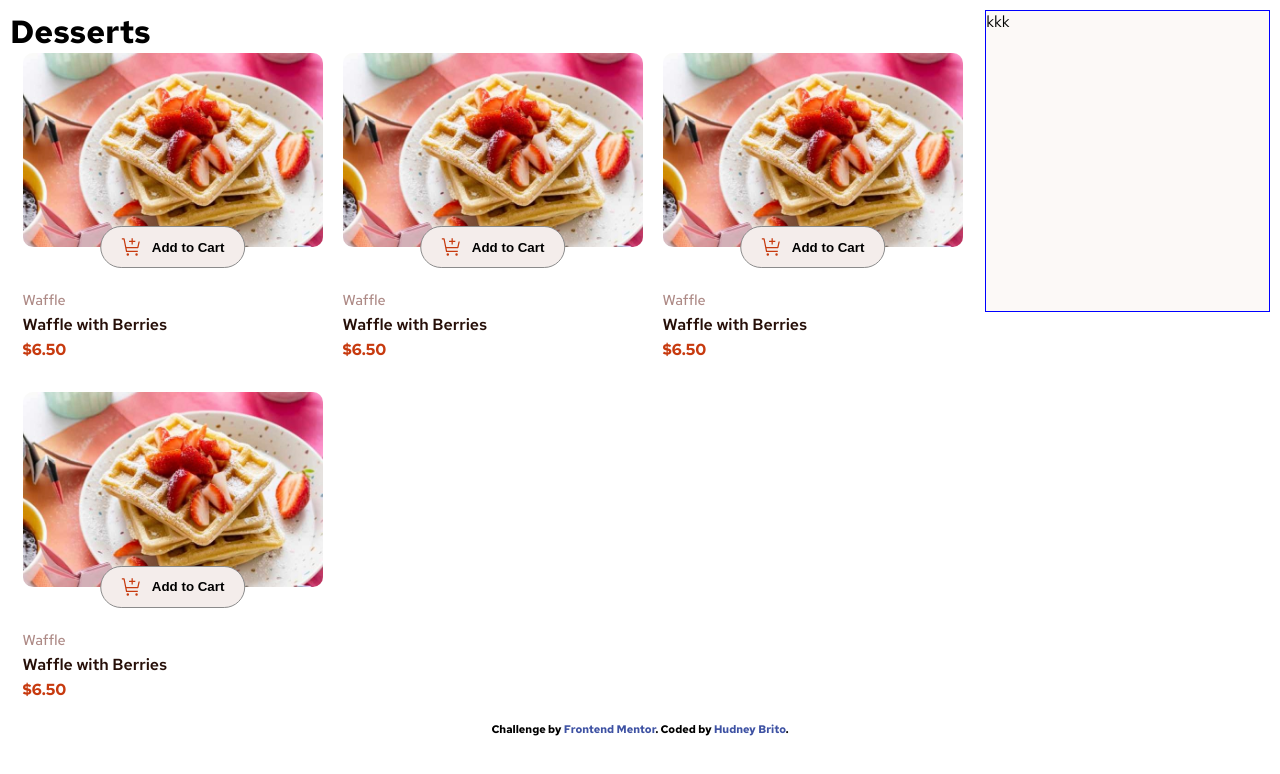
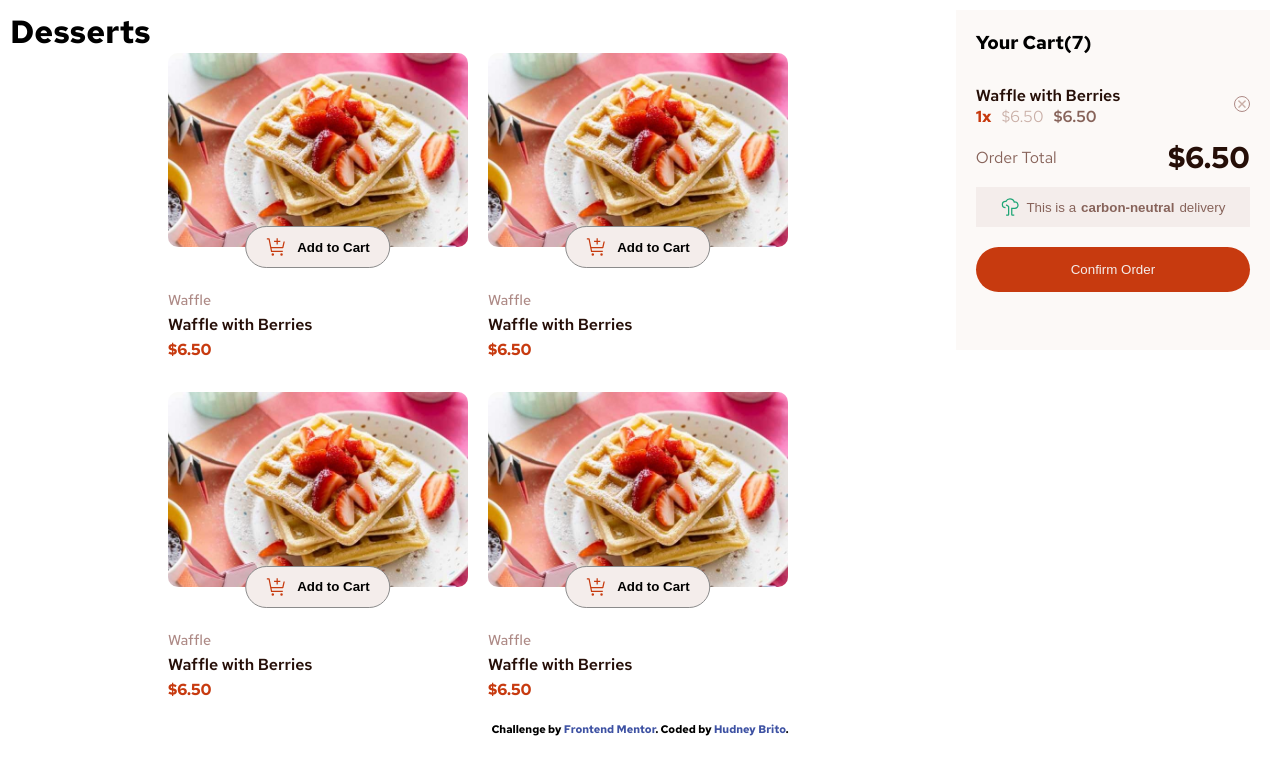
Before and after one commit to hudney-fsbrito/Product-list-with-car-WEB, a website built with Vite: page index.html in a window 1280 px wide. Built offline with nearby package versions, Linux system fonts and the light colour scheme.

Commit message:
style: Adiciona estilo no card de carrinho de compra "Your Cart"

```diff
--- a/index.html
+++ b/index.html
@@ -86,7 +86,32 @@
 
         </ul>
       </div>
-      <div class="cart"> kkk</div>
+      <!-- Cart -->
+      <div class="cart">
+        <h3 class="title-cart">Your Cart(7)</h3>
+        <div class="product-item">
+          <div class="product-item-info">
+            <h4 class="product-name-cart">Waffle with Berries</h4>
+            <div class="product-item-prices">
+              <p class="quantity-product">1x</p>
+              <p class="product-price">&dollar;6.50</p>
+              <p class="total-product-price">&dollar;6.50</p>
+            </div>
+          </div>
+          <div ><img class="icon-remove-item" src="assets/images/icon-remove-item.svg" alt="Ícone para excluir item"></div>
+        </div>
+        <div class="order-total">
+          <p>Order Total</p>
+          <p class="total-cart">&dollar;6.50</p>
+        </div>
+        <div>
+          <button class="btn-delivery">
+            <img src="assets/images/icon-carbon-neutral.svg" alt="">
+            This is a <span>carbon-neutral</span> delivery
+          </button>
+          <button class="btn-confirm-order">Confirm Order</button>
+        </div>
+      </div>
     </div>
 
     <!-- Vanilla Bean Crème Brûlée
@@ -129,7 +154,9 @@
   6.50
   Add to Cart -->
 
-    <!-- Your Cart (Quantity) -->
+
+
+
     <!-- Your added items will appear here -->
 
     <div class="attribution">
--- a/src/style/index.scss
+++ b/src/style/index.scss
@@ -1,4 +1,3 @@
-
 $primary-color-red: hsl(14, 86%, 42%);
 $second-color-green: hsl(159, 69%, 38%);
 
@@ -17,7 +16,7 @@
   margin: 0;
   padding: 0;
 }
-body{
+body {
   font-family: "Red Hat Text", monospace, sans-serif;
   font-size: 16px;
 }
@@ -30,7 +29,7 @@ body{
   flex-direction: column;
   /* align-items: center;   */
 }
-.product-page{
+.product-page {
   width: 80vw;
 }
 
@@ -42,7 +41,6 @@ body{
   grid-template-columns: repeat(auto-fill, 300px);
   gap: 20px;
   justify-content: center;
-
 
   .card-product {
     width: 100%;
@@ -75,7 +73,9 @@ body{
         border: 1px solid rgb(139, 139, 139);
         background-color: $rose-100;
       }
-      button:hover {cursor: pointer;}
+      button:hover {
+        cursor: pointer;
+      }
     }
 
     .container-description-product {
@@ -102,13 +102,81 @@ body{
   }
 }
 
-.cart{
+.cart {
   background-color: $rose-50;
   width: 300px;
   height: 300px;
   margin-left: 10px;
-  border: 1px solid blue;
+  padding: 20px;
+}
 
+.product-item {
+  display: flex;
+  justify-content: space-between;
+  align-items: center;
+  margin-top: 20px;
+  padding: 10px 0;
+  .product-name-cart {
+    color: $rose-900;
+    font-weight: 600;
+    font-size: 1rem;
+  }
+  .product-item-prices {
+    display: flex;
+    gap: 10px;
+  }
+  .quantity-product {
+    color: $primary-color-red;
+    font-weight: 700;
+  }
+  .product-price{
+    color: $rose-300;
+  }
+  .total-product-price{
+    color: $rose-500;
+    font-weight: 600;
+  }
+  .icon-remove-item {
+    border: 1px solid $rose-400;
+    border-radius: 50% 50%;
+    padding: 2px;
+  }
+}
+.order-total{
+  display: flex;
+  justify-content: space-between;
+  align-items: center;
+  color: $rose-500;
+}
+.total-cart{
+  color: $rose-900;
+  font-weight: 800;
+  font-size: 30px;
+}
+.btn-delivery{
+  border: none;
+  display: flex;
+  align-items: center;
+  justify-content: center;
+  gap: 5px;
+  background-color: $rose-100;
+  color: $rose-500;
+  width: 100%;
+  padding:10px;
+  margin-top: 10px;
+
+  span{
+    font-weight: 700;
+  }
+}
+.btn-confirm-order{
+  margin-top: 20px;
+  padding: 15px;
+  width: 100%;
+  border-radius: 25px;
+  border: none;
+  background-color: $primary-color-red;
+  color: $rose-100;
 }
 
 .attribution {
@@ -123,8 +191,8 @@ body{
   }
 }
 
-@media  (min-width: 970px) {
-  .container{
+@media (min-width: 970px) {
+  .container {
     flex-direction: row;
   }
 }
```
Lines whose indentation alone changed are shown as unchanged.
